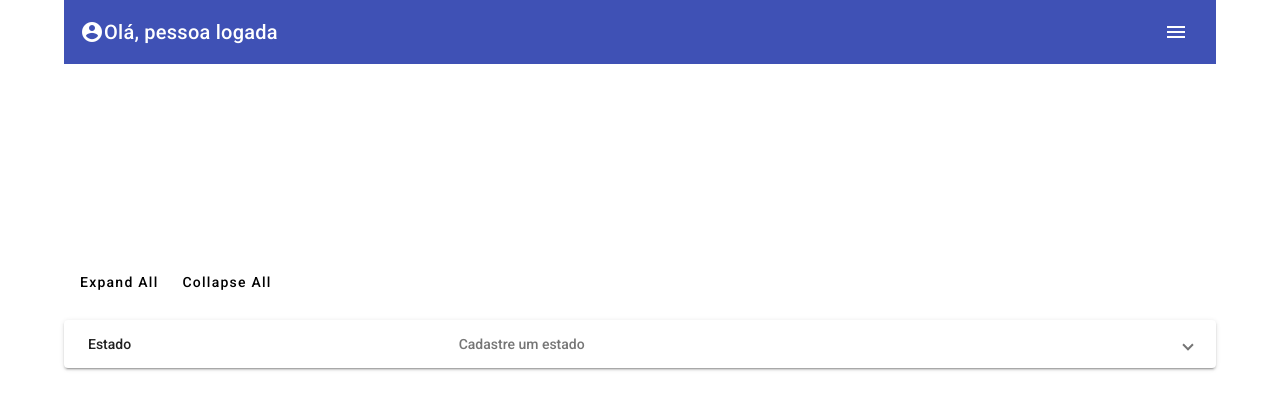
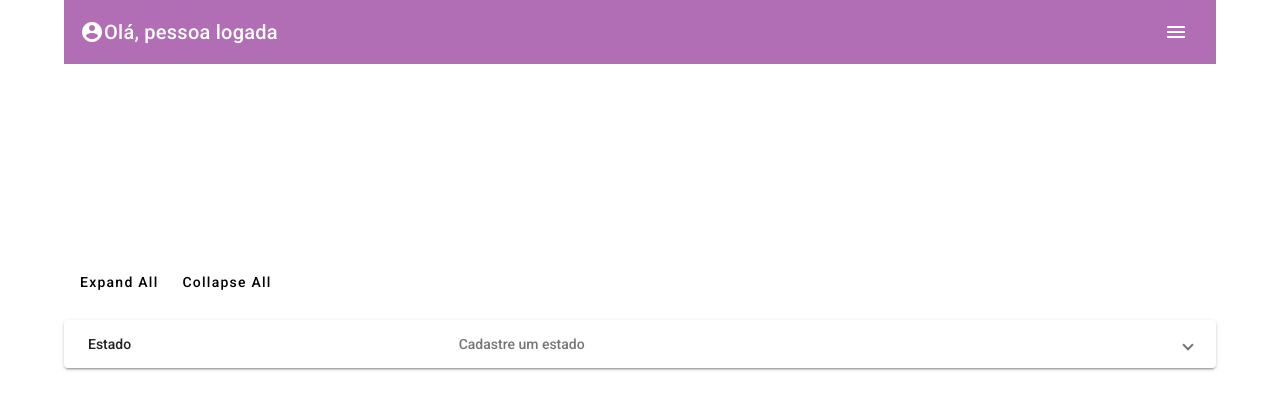
Before and after one commit to Vihgabiss/otica_Angular_Topicos2, an Angular app: page /estados/new in a window 1280 px wide. Shown: the top 410 px of the page. Built offline with nearby package versions, Linux system fonts and the light colour scheme.

Commit message:
add cor são menu

```diff
--- a/src/app/components/estado/estado-form/estado-form.component.css
+++ b/src/app/components/estado/estado-form/estado-form.component.css
@@ -28,3 +28,7 @@
 button{
   margin-left: 8px;
 }
+
+mat-toolbar{
+  background-color: rgba(178, 110, 180, 100%);
+}
--- a/src/app/components/estado/estado-list/estado-list.component.css
+++ b/src/app/components/estado/estado-list/estado-list.component.css
@@ -16,3 +16,7 @@ padding: 10px;
   align-items: center;
   width: 100%;
 }
+
+mat-toolbar{
+  background-color: rgba(178, 110, 180, 100%);
+}
```
Also changed, not shown: src/styles.css (line endings or trailing spaces).
